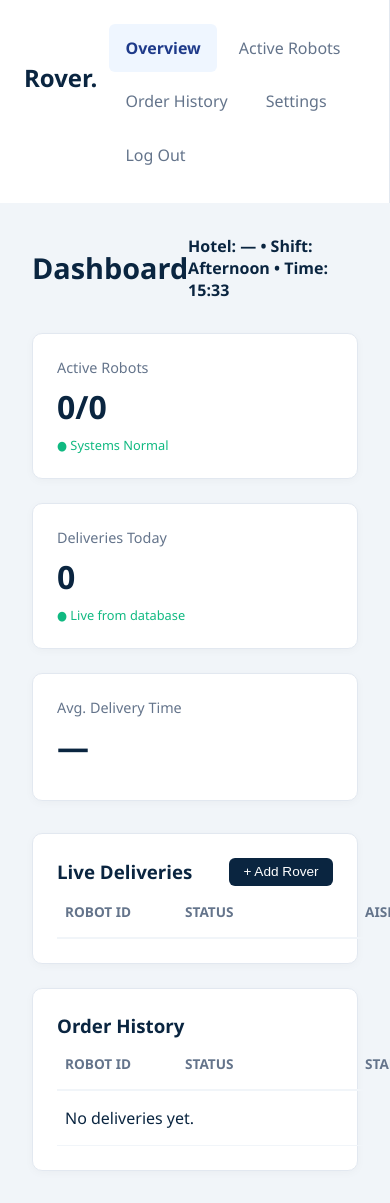
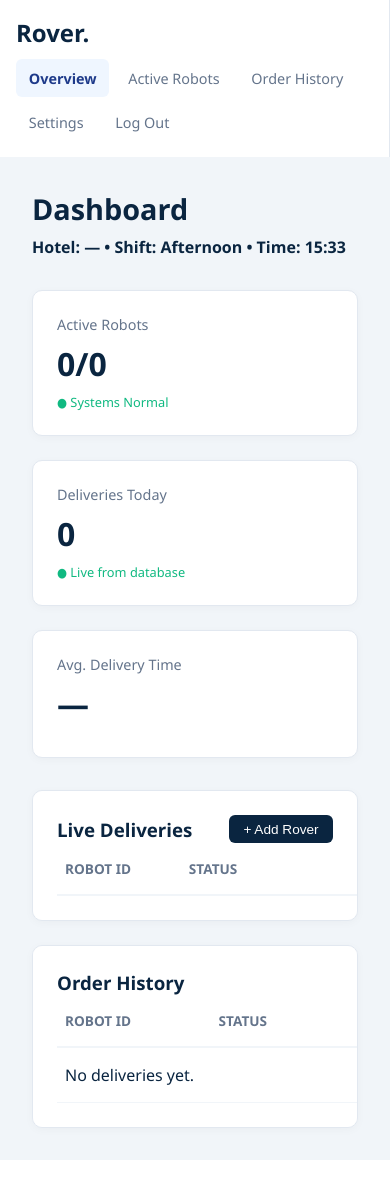
Before and after one commit to Akalya-s6282/Rover, a Flask app: page /dashboard in a window 390 px wide. After the commit the page ends 1160 px from the top, so only its background shows below. Run offline with Flask 3, Linux system fonts and the light colour scheme; data comes from the database, SQL or seed files in the repository; lists and menus that the app fills with data are empty.

Commit message:
Enhanced UI

```diff
--- a/Crds/static/css/index.css
+++ b/Crds/static/css/index.css
@@ -24,8 +24,8 @@ body {
   font-family: "Segoe UI", Tahoma, sans-serif;
   background: var(--bg);
   display: flex;
-  height: 100vh;
-  overflow: hidden;
+  min-height: 100vh;
+  overflow: auto;
   color: var(--text);
 }
 
@@ -387,3 +387,38 @@ td.placeholder {
     width: 100%;
   }
 }
+
+@media (max-width: 640px) {
+  aside {
+    padding: 1rem;
+    gap: 10px;
+  }
+
+  .brand {
+    margin-bottom: 0;
+    width: 100%;
+  }
+
+  .menu a {
+    padding: 0.6rem 0.8rem;
+    font-size: 0.9rem;
+  }
+
+  header {
+    flex-direction: column;
+    align-items: flex-start;
+    gap: 8px;
+  }
+
+  .stats {
+    grid-template-columns: 1fr;
+  }
+
+  .table-container {
+    overflow-x: auto;
+  }
+
+  table {
+    min-width: 640px;
+  }
+}
```
Also changed, not shown: Crds/static/css/assign.css (+17 -2 lines), Crds/static/css/login.css (+11 -0 lines), Crds/static/css/signup.css (+11 -0 lines), Crds/static/css/system_setup.css (+28 -0 lines), Crds/static/css/welcome.css (+22 -0 lines).
